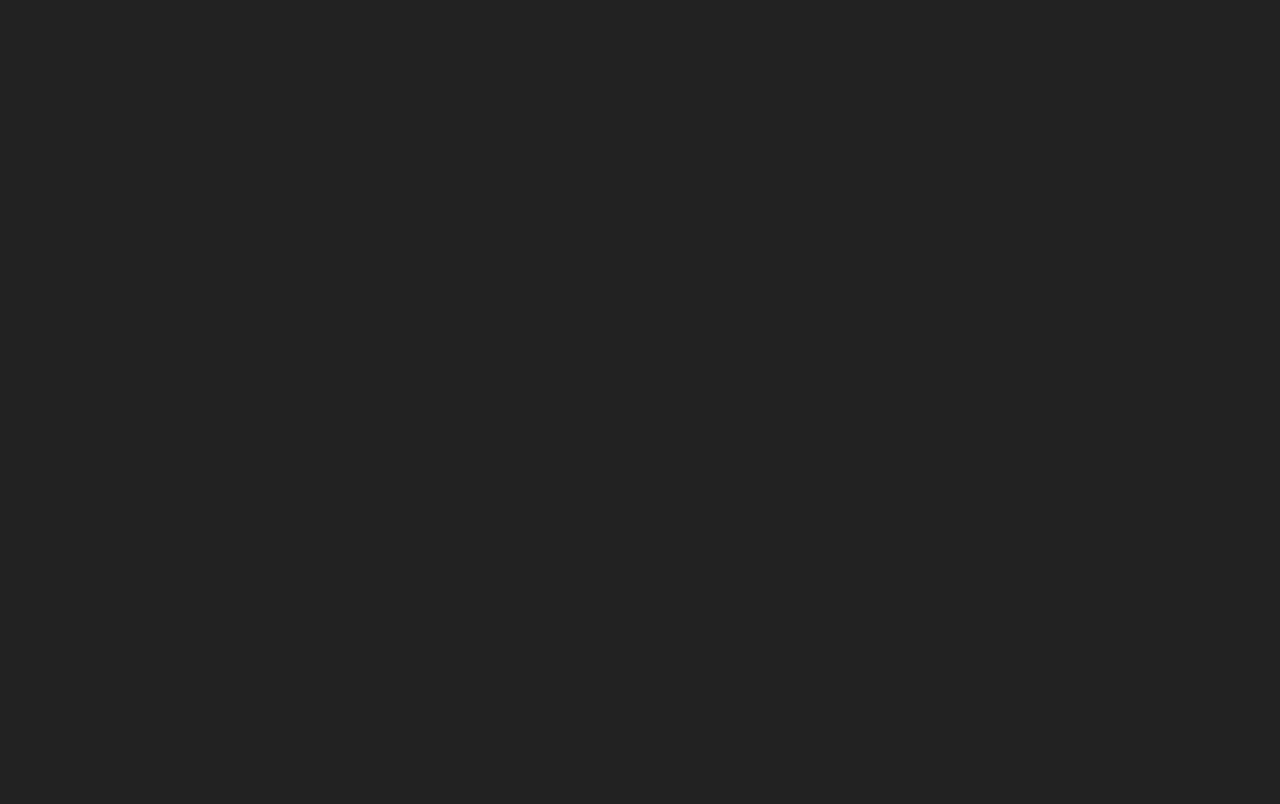
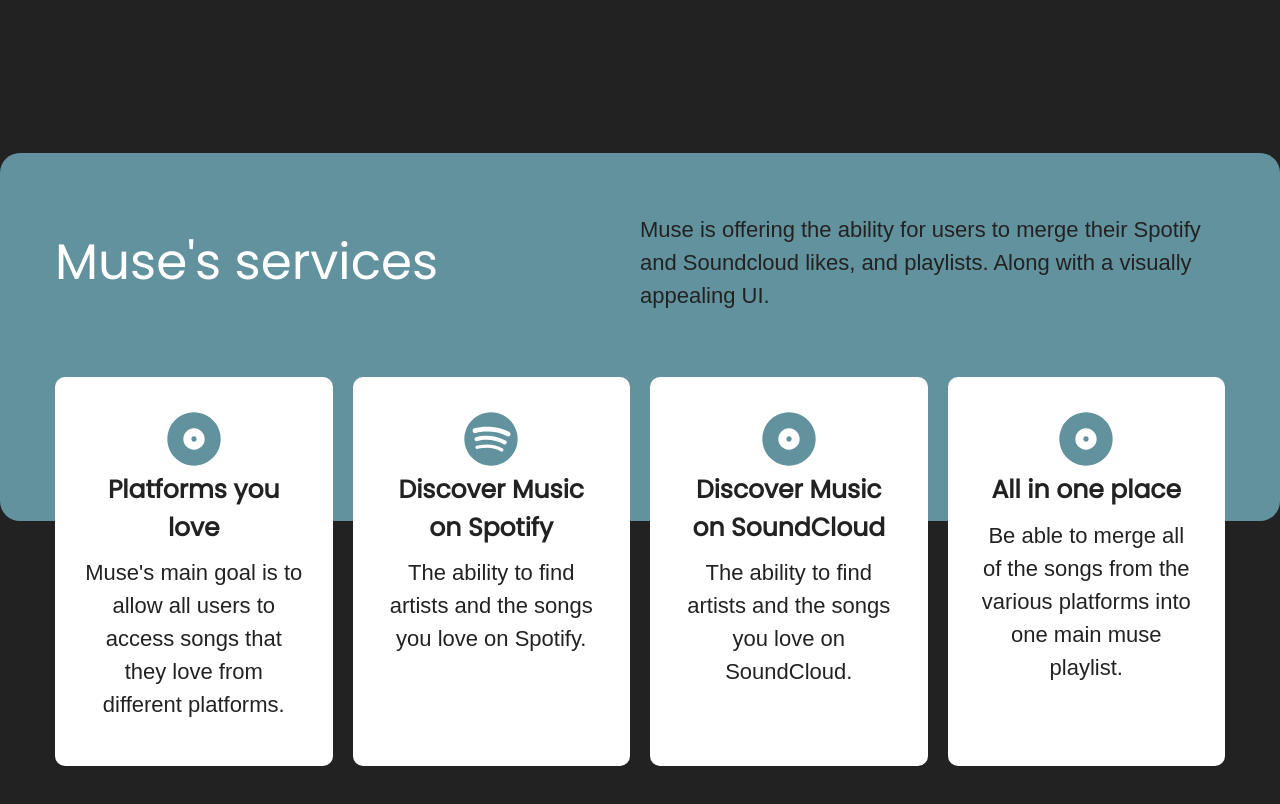
Before and after one commit to jbrov2/Muse-Redo, a React (Vite) app in the folder client/: page / in a window 1280 px wide. Shown: the part 840-1644 px from the top of the page. Built offline with nearby package versions, Linux system fonts and the light colour scheme.

Commit message:
made the serivces

```diff
--- a/client/src/components/HeroSection.jsx
+++ b/client/src/components/HeroSection.jsx
@@ -1,7 +1,7 @@
 function Hero() {
   return (
     <>
-      <section className="hero h-[640px] xl:h-[840px] relative z-20 ">
+      <section className="hero h-[640px] xl:h-[840px] relative z-20 mb-8 ">
         <div className="container mx-auto h-full flex items-center justify-center xl:justify-start relative z-20">
           <div className="hero_text w-full maw-w-[567] flex flex-col items-center xl:items-start text-center xl:text-left relative z-30">
             <h1 className="header_title h1 mb-8 hover:text-accent cursor-pointer transition-all duration-500">
--- a/client/src/components/Services.jsx
+++ b/client/src/components/Services.jsx
@@ -1,7 +1,82 @@
+import { RiAlbumFill, RiSpotifyFill } from "@remixicon/react";
+
 function Services() {
   return (
     <>
-      <section className="services"></section>
+      <section className="services relative">
+        <div className="bg-accent max-w-[1466px] mx-4 xl:mx-auto rounded-[20px] px-6 xl:px-0 relative h-[368px] flex items-center xl:items-start">
+          <div className="container mx-auto">
+            <div className="services_top flex items-center flex-col xl:flex-row xl:my-[60px]">
+              <h2 className="h2 flex-1 mb-4 xl:mb-0 text-center xl:text-left">
+                Muse&apos;s services
+              </h2>
+              <p className="p text-primary flex-1 text-center xl:text-left max-w-2xl xl:max-w-none">
+                Muse is offering the ability for users to merge their Spotify
+                and Soundcloud likes, and playlists. Along with a visually
+                appealing UI.
+              </p>
+            </div>
+          </div>
+        </div>
+        {/**Grid container */}
+        <div className="container mx-auto mt-8 xl:mt-[-144px] relative z-10 flex justify-center">
+          {/**Grid */}
+          <div className="grid xl:grid-cols-4 gap-5 px-8 xl:px-0 w-full max-w-[1200px]">
+            {/*Grid Item*/}
+            <div className="services_item bg-secondary p-[30px] rounded-[10px] min-h-[288px] flex flex-col items-center  text-center">
+              <div className="mb-[15px]">
+                <RiAlbumFill className="text-accent size-16 mx-auto" />
+                <h3 className="h3 mb-[10px] font-bold text-primary">
+                  Platforms you love
+                </h3>
+                <p className="font-light leading-normal max-w-[300px] text-primary">
+                  Muse&apos;s main goal is to allow all users to access songs
+                  that they love from different platforms.
+                </p>
+              </div>
+            </div>
+            {/*Grid Item*/}
+            <div className="services_item bg-secondary p-[30px] rounded-[10px] min-h-[288px] flex flex-col items-center text-center">
+              <div className="mb-[15px]">
+                <RiSpotifyFill className="text-accent size-16 mx-auto" />
+                <h3 className="h3 mb-[10px] font-bold text-primary">
+                  Discover Music on Spotify
+                </h3>
+                <p className="font-light leading-normal max-w-[300px] text-primary">
+                  The ability to find artists and the songs you love on
+                  <span> Spotify</span>.
+                </p>
+              </div>
+            </div>
+            {/*Grid Item*/}
+            <div className="services_item bg-secondary p-[30px] rounded-[10px] min-h-[288px] flex flex-col items-center  text-center">
+              <div className="mb-[15px]">
+                <RiAlbumFill className="text-accent size-16 mx-auto" />
+                <h3 className="h3 mb-[10px] font-bold  text-primary">
+                  Discover Music on SoundCloud
+                </h3>
+                <p className="font-light leading-normal max-w-[400px] text-primary">
+                  The ability to find artists and the songs you love on
+                  <span> SoundCloud</span>.
+                </p>
+              </div>
+            </div>
+            {/*Grid Item*/}
+            <div className="services_item bg-secondary p-[30px] rounded-[10px] min-h-[288px] flex flex-col items-center  text-center">
+              <div className="mb-[15px]">
+                <RiAlbumFill className="text-accent size-16 mx-auto" />
+                <h3 className="h3 mb-[10px] font-bold text-primary">
+                  All in one place
+                </h3>
+                <p className="font-light leading-normal max-w-[300px] text-primary">
+                  Be able to merge all of the songs from the various platforms
+                  into one main muse playlist.
+                </p>
+              </div>
+            </div>
+          </div>
+        </div>
+      </section>
     </>
   );
 }
```
